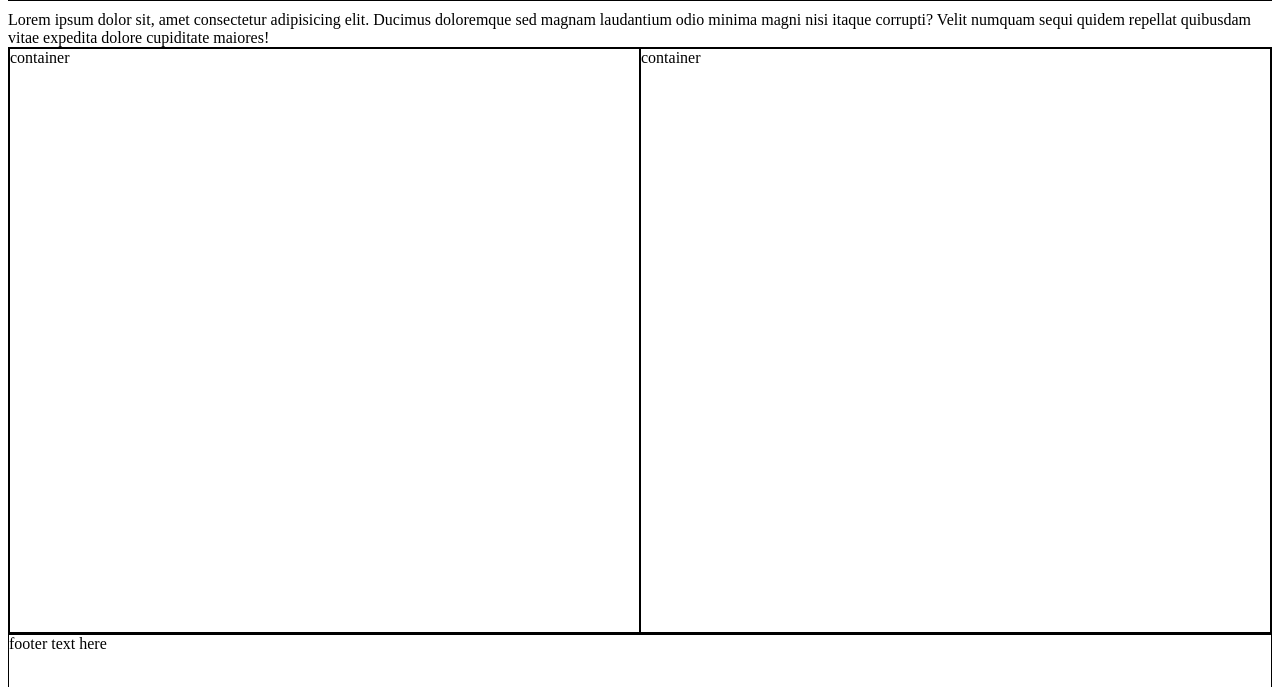
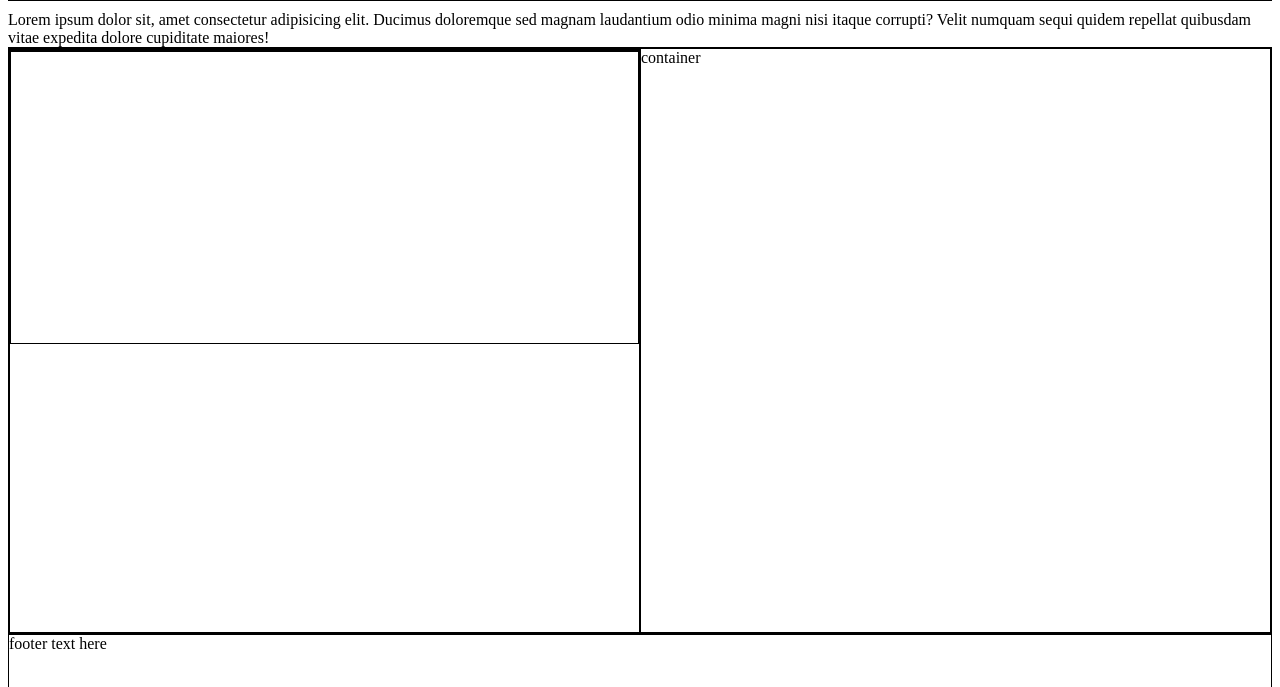
Before and after one commit to VCB-Project-One/drip-planner, a plain HTML site: page index.html in a window 1280 px wide. Shown: the part 99-786 px from the top of the page. Drawn offline with Linux system fonts and the light colour scheme.

Commit message:
wireframe css minor update

```diff
--- a/assets/style.css
+++ b/assets/style.css
@@ -33,4 +33,11 @@ footer {
 
 .container {
     width: 50%;
+
+    align-items: center;
 }
+
+.iframe-container {
+    height: 50%;
+    border: solid black 1px;
+}
--- a/index.html
+++ b/index.html
@@ -16,7 +16,11 @@
     </section>
     <main>
         <div class="container"> <!-- input+iframe container -->
-            container
+            <div> <!-- input container -->
+
+            </div>
+            <div class="iframe-container"> <!-- iframe container -->
+            </div>
         </div>
         <div class="container"> <!-- forecast container -->
             container
```
